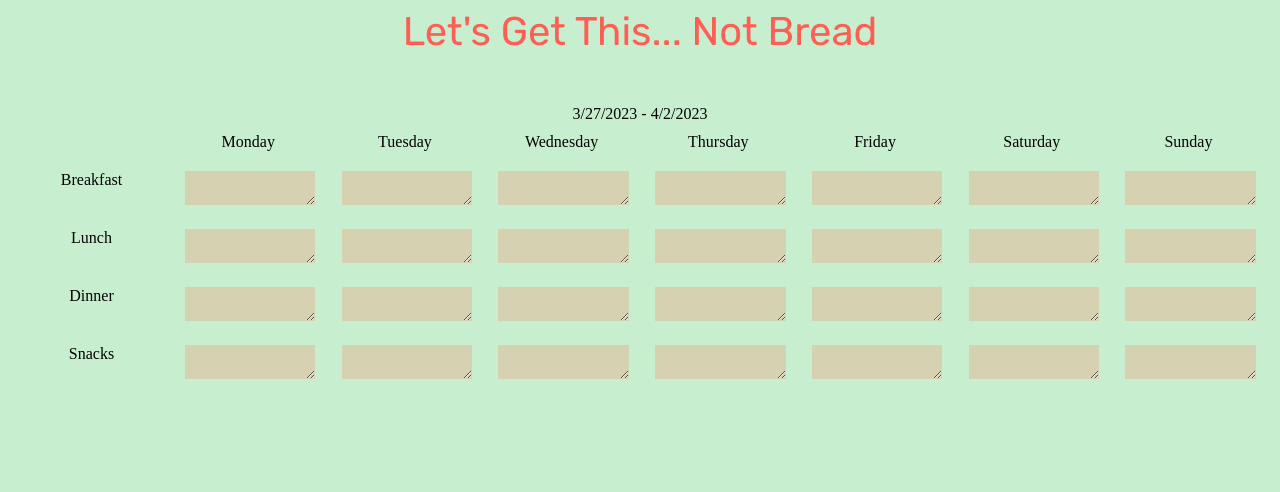
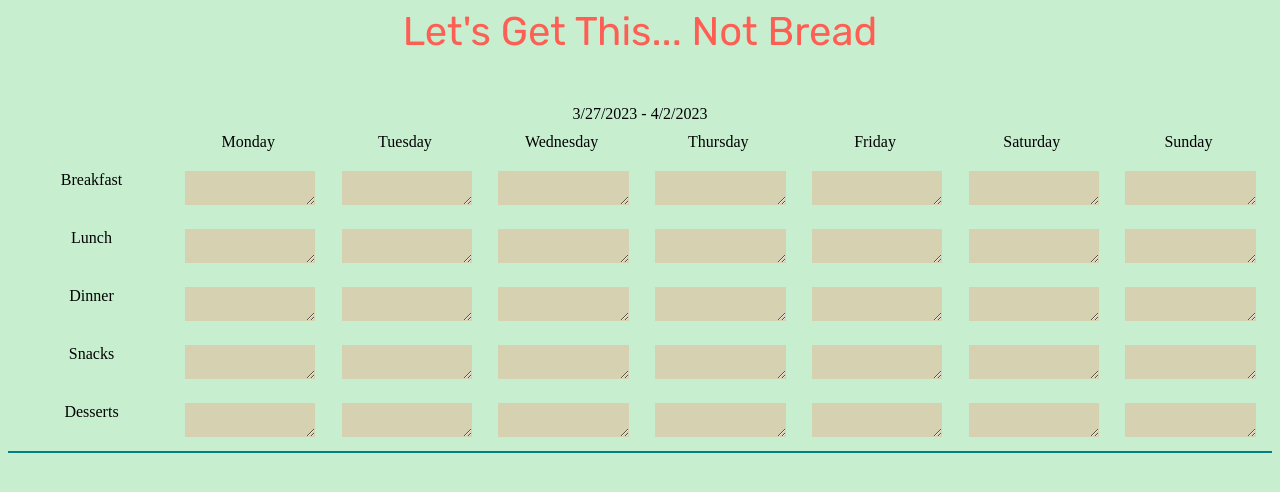
Before and after one commit to kaguilera23/grocer-helper, a plain HTML site: page index.html in a window 1280 px wide. Drawn offline with Linux system fonts and the light colour scheme.

Commit message:
added dessert section and bottom border

```diff
--- a/index.html
+++ b/index.html
@@ -13,7 +13,7 @@
 <body>
     <header>Let's Get This... Not Bread</header>
 
-    <section class="one-week">
+    <section class="one-week" id="hello">
         <section>3/27/2023 - 4/2/2023</section>
         <section class="week-columns">
             <section class="day-row">
@@ -126,8 +126,36 @@
                     <div><textarea></textarea></div>
                 </section>
             </section>
+<!-------------------------------------------------->
+            <section class="meal-rows">
+                <section class="square"><div>Desserts</div></section>
+                <section class="square">
+                    <div><textarea></textarea></div>
+                </section>
+                <section class="square">
+                    <div><textarea></textarea></div>
+                </section>
+                <section class="square">
+                    <div><textarea></textarea></div>
+                </section>
+                <section class="square">
+                    <div><textarea></textarea></div>
+                </section>
+                <section class="square">
+                    <div><textarea></textarea></div>
+                </section>
+                <section class="square">
+                    <div><textarea></textarea></div>
+                </section>
+                <section class="square">
+                    <div><textarea></textarea></div>
+                </section>
+            </section>
         </section>
     </section>
 
+    <div class="divider"></div>
+
+<script src="./index.js"></script>
 </body>
 </html>
--- a/index.js
+++ b/index.js
@@ -0,0 +1,3 @@
+const x = document.getElementsByClassName("one-week")
+
+console.log(x)
--- a/style.css
+++ b/style.css
@@ -51,3 +51,7 @@ textarea {
     text-align: center;
     margin-top: 50px;
 }
+
+.divider {
+    border: 1px solid teal
+}
```
